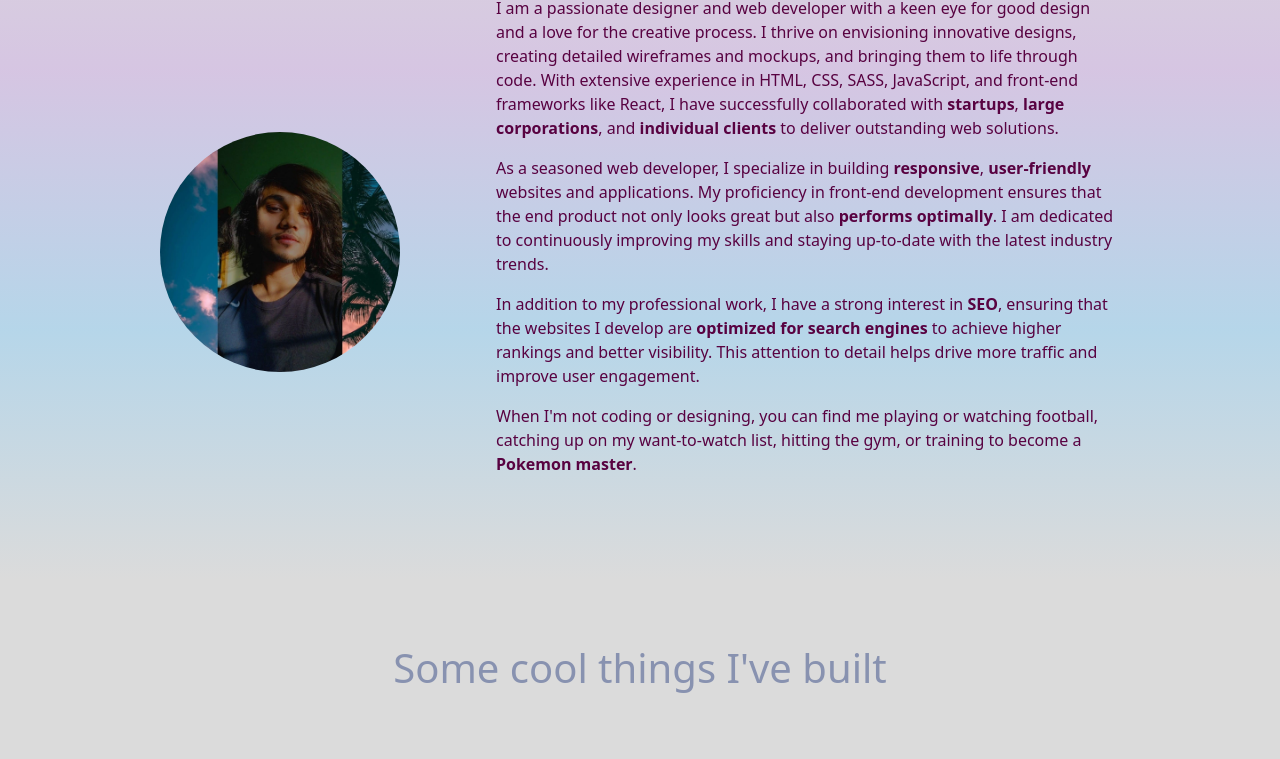
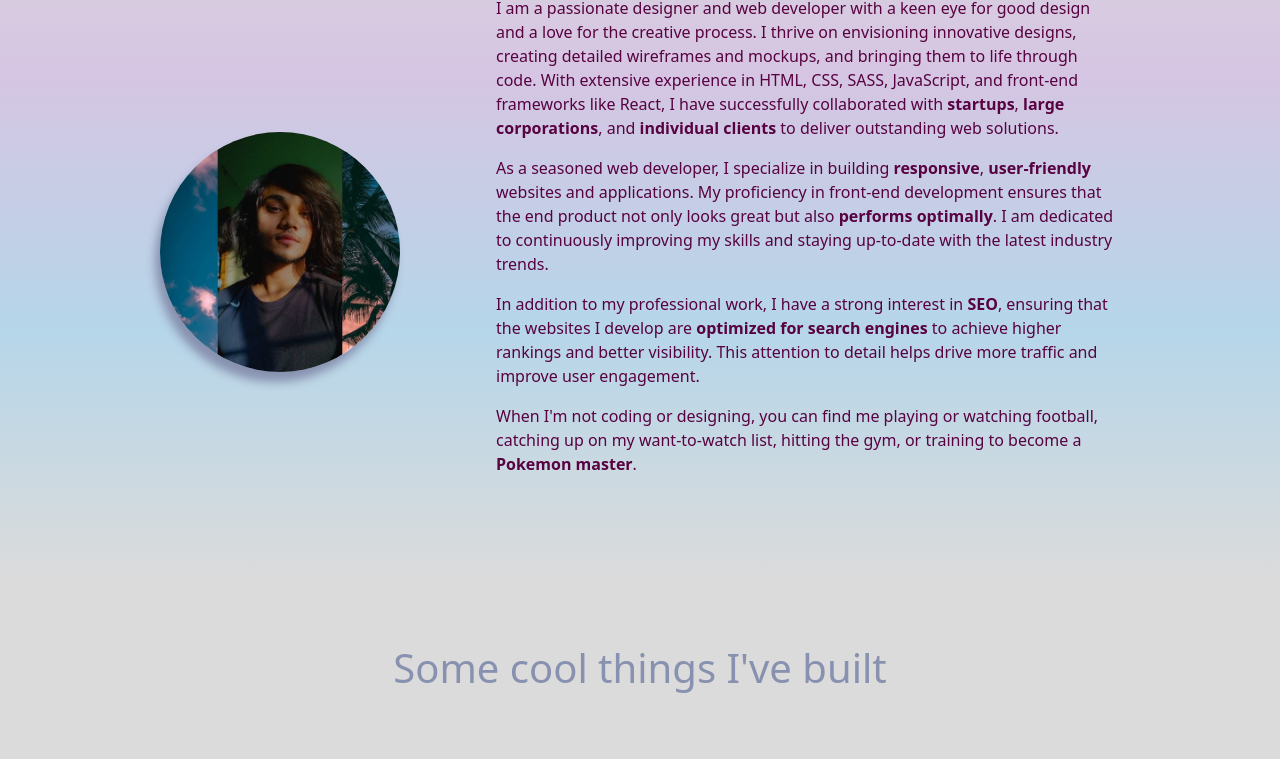
Before and after one commit to whichfahim/personal-portfolio, a React (Vite) app: page / in a window 1280 px wide. Shown: the part 996-1755 px from the top of the page. Built offline with nearby package versions, Linux system fonts and the light colour scheme.

Commit message:
main | added links to projects documentation

```diff
--- a/src/components/Experience.jsx
+++ b/src/components/Experience.jsx
@@ -117,16 +117,8 @@ function Experience() {
                   ReactQuery to integrate REST APIs.
                 </li>
                 <li>
-                  Executed advanced responsive design techniques, including
-                  media queries, desktop-first approach, and rem units.
-                </li>
-                <li>
                   Integrated feedback from Business Analysts, Quality Assurance,
                   and team members into project deliverables.
-                </li>
-                <li>
-                  Implemented 7-1 CSS architecture, emphasizing component-based
-                  design, BEM methodology, and reusable code.
                 </li>
               </li>
             </ul>
--- a/src/components/Navbar.jsx
+++ b/src/components/Navbar.jsx
@@ -8,7 +8,7 @@ function Navbar() {
         <img className="logo" src={Logo} />
       </div>
       <div className="main-nav">
-        <ol className="main-nav-list">
+        <ul className="main-nav-list">
           <li>
             <a className="main-nav-link" href="#about">
               About
@@ -24,7 +24,7 @@ function Navbar() {
               Experience
             </a>
           </li>
-        </ol>
+        </ul>
       </div>
     </div>
   );
--- a/src/components/Projects.jsx
+++ b/src/components/Projects.jsx
@@ -34,21 +34,27 @@ function Projects() {
             </li>
           </ul>
           <div className="project-doc--icons-container">
-            <a href="#" target="__blank">
+            <a
+              href="https://www.figma.com/proto/bffZzVzfgH1bNkbBNNhFJS/Geniotech-v0.2?page-id=1%3A3&type=design&node-id=5-2&viewport=1028%2C142%2C0.36&t=dd8cDrRMi6G4L30i-1&scaling=min-zoom&starting-point-node-id=7%3A149"
+              target="__blank"
+            >
               <img
                 src="src\assets\icons\Figma.png"
                 className="project-doc--icon"
                 alt="figma icon"
               />
             </a>
-            <a href="#" target="__blank">
+            <a
+              href="https://www.behance.net/gallery/197590325/Geniotech-Robotics-and-Programming-for-kids"
+              target="__blank"
+            >
               <img
                 src="src\assets\icons\Behance.png"
                 className="project-doc--icon"
                 alt="behance logo"
               />
             </a>
-            <a href="#" target="__blank">
+            <a href="https://github.com/whichfahim/GENIO-TECH" target="__blank">
               <img
                 src="src\assets\icons\Github.png"
                 className="project-doc--icon"
@@ -86,7 +92,10 @@ function Projects() {
             </li>
           </ul>
           <div className="project-doc--icons-container">
-            <a href="#" target="__blank">
+            <a
+              href="https://www.figma.com/proto/iqjjxBjJAgc4YeknnxhLAv/BackToPlay?page-id=&type=design&node-id=1-4&viewport=334%2C390%2C0.07&t=cGL1fTdBLh6zbFdI-1&scaling=min-zoom&starting-point-node-id=1%3A4"
+              target="__blank"
+            >
               <img
                 src="src\assets\icons\Figma.png"
                 className="project-doc--icon"
@@ -147,14 +156,17 @@ function Projects() {
                 alt="figma icon"
               />
             </a>
-            <a href="#" target="__blank">
+            <a
+              href="https://www.behance.net/gallery/139245067/Glass-Website-Redesign"
+              target="__blank"
+            >
               <img
                 src="src\assets\icons\Behance.png"
                 className="project-doc--icon"
                 alt="behance logo"
               />
             </a>
-            <a href="#" target="__blank">
+            <a href="https://whichfahim.github.io/glass/" target="__blank">
               <img
                 src="src\assets\icons\Github.png"
                 className="project-doc--icon"
--- a/src/styles/About.scss
+++ b/src/styles/About.scss
@@ -33,6 +33,35 @@
   -moz-border-radius: 7.5rem;
   -ms-border-radius: 7.5rem;
   -o-border-radius: 7.5rem;
+
+  box-shadow: -5px 10px 10px $color-grey;
+  transition: all 0.3s;
+  -webkit-transition: all 0.3s;
+  -moz-transition: all 0.3s;
+  -ms-transition: all 0.3s;
+  -o-transition: all 0.3s;
+
+  transition: all 0.3s;
+  -webkit-transition: all 0.3s;
+  -moz-transition: all 0.3s;
+  -ms-transition: all 0.3s;
+  -o-transition: all 0.3s;
+
+  transform: scale(1);
+  -webkit-transform: scale(1);
+  -moz-transform: scale(1);
+  -ms-transform: scale(1);
+  -o-transform: scale(1);
+
+  &:hover {
+    transform: scale(1.1);
+    -webkit-transform: scale(1.1);
+    -moz-transform: scale(1.1);
+    -ms-transform: scale(1.1);
+    -o-transform: scale(1.1);
+
+    box-shadow: -8px 12px 12px $color-grey;
+  }
 }
 
 .about-me-list {
--- a/src/styles/Experience.scss
+++ b/src/styles/Experience.scss
@@ -23,6 +23,13 @@
 
 #myTabContent {
   color: $color-primary;
+  background-color: rgba(136, 146, 176, 0.25);
+  padding: 2rem;
+  border-radius: 10px;
+  -webkit-border-radius: 10px;
+  -moz-border-radius: 10px;
+  -ms-border-radius: 10px;
+  -o-border-radius: 10px;
 }
 
 .nav-item button:hover {
--- a/src/styles/Navbar.scss
+++ b/src/styles/Navbar.scss
@@ -17,12 +17,21 @@
   margin-left: 2rem;
 }
 
-.main-nav-link,
-.main-nav-link:hover {
+.main-nav-link {
   color: $color-primary;
   font-family: "Inter", sans-serif;
+  font-weight: 600;
+  border-bottom: 2px solid transparent;
   text-decoration: none;
-  font-weight: 600;
+  transition: all 0.3s;
+  -webkit-transition: all 0.3s;
+  -moz-transition: all 0.3s;
+  -ms-transition: all 0.3s;
+  -o-transition: all 0.3s;
+
+  &:hover {
+    border-bottom: 2px solid $color-primary;
+  }
 }
 
 .u-txt-color-secondary {
```
